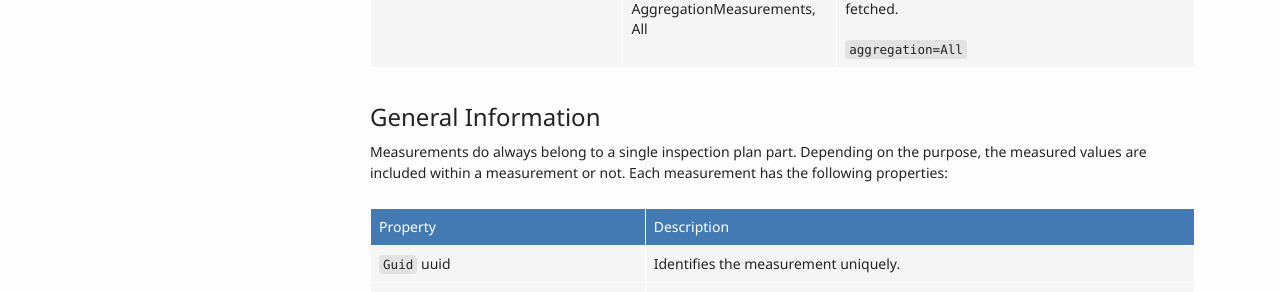
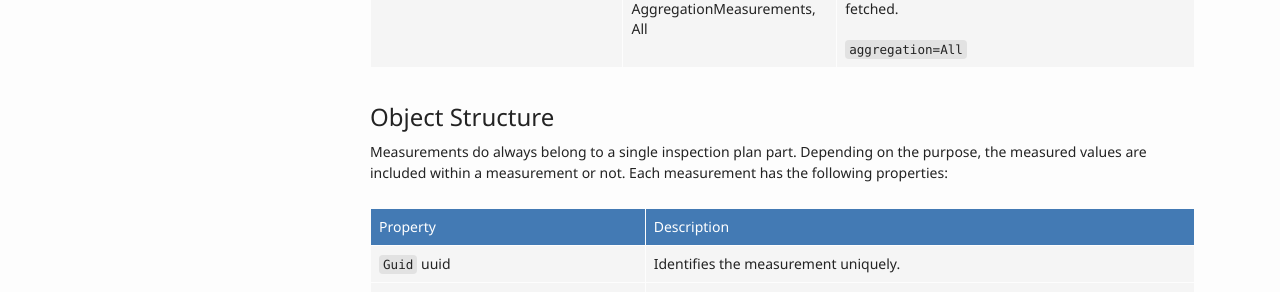
Before and after one commit to ZEISS-PiWeb/PiWeb-Api, a Jekyll site: the page built from _pages/0125-restapi-dataservice-measurements.md, in a window 1280 px wide and 900 px high, scrolled down 2083 px. Shown: the part 250-542 px from the top of the window. Built offline with Jekyll 4.4.1, drawn with Linux system fonts in a browser that asks for light colours.

Commit message:
Update 0125-restapi-dataservice-measurements.md

```diff
--- a/_pages/0125-restapi-dataservice-measurements.md
+++ b/_pages/0125-restapi-dataservice-measurements.md
@@ -537,7 +537,7 @@ Parameter name      | Possible values [**default value**] | Description
 {% endcapture %}
 {{ table | markdownify | replace: '<table>', '<table class="table table-hover">' }}
 
-### General Information
+### Object Structure
 
 Measurements do always belong to a single inspection plan part. Depending on the purpose, the measured values are included within a measurement or not. Each measurement has the following properties:
 
```
